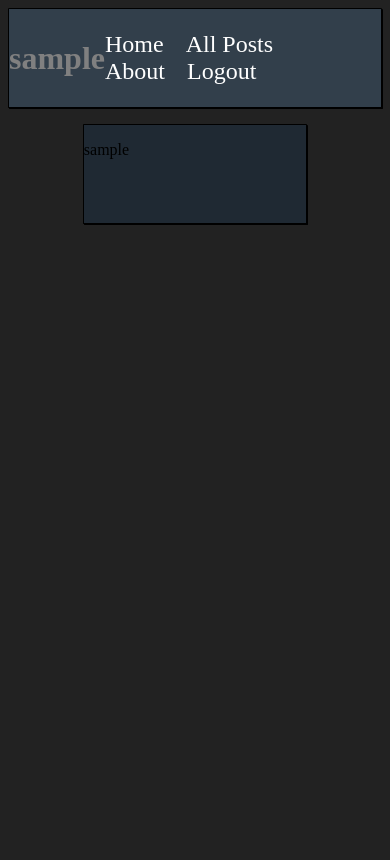
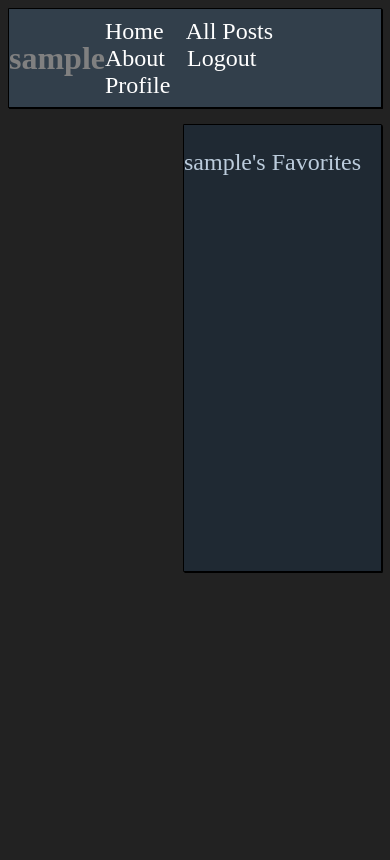
Before and after one commit to JoJar/flask-blog, a Flask app: a page that uses blog/templates/layout.html in a window 390 px wide. Before the commit the page ends 225 px from the top, so only its background shows below. Run offline with Flask 2, Linux system fonts and the light colour scheme; the visitor is signed in with stand-in values (Sample User, id 1); data comes from the database, SQL or seed files in the repository; data that the repository does not hold is empty.

Commit message:
Changed grid layouts, added some mobile compatibility. Improved several features. Descriptive hovering, overflow and appended ellipsis.

```diff
--- a/blog/routes.py
+++ b/blog/routes.py
@@ -134,13 +134,26 @@ def logout():
 @app.route("/profile/<username>", methods=["GET", "POST"])
 @login_required
 def profile(username):
+    fave_form = FaveForm()
     user = User.query.filter_by(username=username).first()
     if user == None:
         flash('Error, this profile does not exit.')
         return render_template('home.html')
     favourites = Fave.query.filter(Fave.user_id == user.id)
     #favourites = Post.query.filter(Fave.post_id == post.id)
-    return render_template('profile.html', user=user, favourites=favourites)
+    return render_template('profile.html', user=user, favourites=favourites, fave_form=fave_form)
+
+@app.route("/post/<int:post_id>/favourite/remove", methods=["GET", "POST"])
+@login_required
+def remove_fave_profile(post_id):
+    post = Post.query.get_or_404(post_id)
+    form = FaveForm()
+    if form.validate_on_submit():
+        if Fave.query.filter(Fave.user_id==current_user.id, Fave.favourite==post.id).first() != None:
+            Fave.query.filter(Fave.user_id==current_user.id, Fave.favourite==post.id).delete()
+            db.session.commit()
+            flash("Removed %s from %s's favourites" %(post.title, current_user.username))
+            return redirect(f'/profile/{current_user.username}')
 
 @app.route("/post/<int:post_id>/favourite", methods=["GET", "POST"])
 @login_required
@@ -166,3 +179,14 @@ def all_posts():
         return search_results(search)
     posts= Post.query.all()
     return render_template('view-posts.html', posts=posts, form=search)
+
+# Error Page Handling
+
+@app.errorhandler(401)
+def error_401(error):
+    flash("Guest accounts cannot access this feature. Please create an account or log-in.")
+    return redirect(f'/login')
+
+@app.errorhandler(404)
+def error_404(error):
+    return render_template('404.html')
--- /dev/null
+++ b/blog/static/profilestyle.css
@@ -0,0 +1,90 @@
+main {
+    grid-template-columns: 1fr;
+    grid-row: 2/-1;
+    justify-items: center;
+}
+
+.wrapper {
+    height: 100vh;
+    grid-template-rows: repeat(5, 100px);
+    grid-row-gap: 1em;
+}
+
+.usernameProfile {
+    grid-row: 1;
+    grid-column: 1;
+    font-size: 32px;
+    color: white;
+}
+
+.favourited {
+    grid-row: 1;
+    grid-column: 1;
+    font-size: 24px;
+    text-align: center;
+}
+
+.showfavs {
+    display: grid;
+    grid-template-columns: 1fr 20px;
+    grid-auto-rows: min-content;
+
+    color: #BCCCDC;
+    line-break: strict;
+    word-break: break-word;
+    word-wrap: break-word;
+    hyphens: auto;
+    align-items: center;
+}
+
+#eachpost {
+    grid-column: 1;
+    padding: 0.5em;
+    text-align: center;
+}
+
+.postlnk {
+    font-weight: bold;
+    color: white;
+    text-decoration: none;
+}
+
+.postlnk:hover {
+    color: #673AB7;
+}
+
+#submit_favorite {
+    background-image: url('img/favorite-minus.png');
+    grid-column: 2;
+    background-size: cover;
+    background-color: rgba(50, 63, 75, 0.1);
+    height: 20px;
+    width: 20px;
+    cursor: pointer;
+    border-color: #3d4c5a;
+    position: relative;
+}
+/*
+When hovering over the submit button a box describing the button function is displayed.
+This code was adapted from W3Schools tooltip segment
+Accessed: 01/03/2021
+URL: https://www.w3schools.com/css/css_tooltip.asp
+*/
+#describetext {
+    visibility: hidden;
+    width: fit-content;
+    background-color: black;
+    color: #fff;
+    text-align: center;
+    border-radius: 6px;
+    padding: 0.3em;
+    margin-left: 0.5em;
+    font-size: 12px;
+    position: absolute;
+}
+
+#submit_favorite:hover~#describetext {
+    visibility: visible;
+}
+
+/* end reference */
--- a/blog/static/style.css
+++ b/blog/static/style.css
@@ -81,5 +81,27 @@ header {
 }
 
 .flashes {
+    grid-row: 2;
     list-style-type: none;
 }
+
+@media(max-width: 1000px) {
+    .wrapper {
+        grid-template-columns: 1fr;
+        grid-template-areas: "header" "navi" "main"
+    }
+    main {
+        grid-template-columns: 1fr;
+        grid-template-rows: minmax(100px, auto);
+        grid-row-gap: 0em;
+        grid-template-areas: ".info" "img" ".post"
+    }
+}
+
+@media(max-width: 600px) {
+    .search-form {
+        grid-column: 1;
+        grid-row: 2;
+    }
+
+}
--- a/blog/templates/about.html
+++ b/blog/templates/about.html
@@ -1,6 +1,12 @@
 {% extends 'layout.html' %}
+{% block customcss %}
+<link rel="stylesheet" type=text/css href="{{ url_for('static', filename='aboutstyle.css') }}"/>
+{% endblock %}
 {% block title %} About us {% endblock %}
 {% block header %}<h1>About</h1>{% endblock header %}
 
 {% block feed %}
+<p class="info">
+    My Name is Josh, I graduated from Cardiff University with a Second Class Honours, Upper division in History in 2019. I was furloughed from my job in April of 2020 and decided to turn my lifelong hobby into a career by applying for a Computing MSc at Cardiff University.
+</p>
 {% endblock %}
--- a/blog/templates/home.html
+++ b/blog/templates/home.html
@@ -18,7 +18,7 @@
     {% else %}
     <li class="greeting"> Hello, <i>Guest</i>! </li>
     {% endif %}
-    <p class="info"> Be sure to check out my three most recent blog posts!
+    <p class="info"> Be sure to check out my three most recent blog posts or use the search function at the top of the page to find a specific blog or read the post descriptions
     </p>
 
     {% for post in posts %}
--- a/blog/templates/layout.html
+++ b/blog/templates/layout.html
@@ -22,6 +22,7 @@
                 <a class="navi" href="{{ url_for('about') }}">About</a>
                 {% if current_user.is_authenticated %}
                 <a class="navi" href="{{ url_for('logout') }}">Logout</a>
+                <a class="navi" href="{{ url_for('profile', username=current_user.username) }}">Profile</a>
                 {% else %}
                 <a class="navi" href="{{ url_for('login') }}">Login</a><span id="slash">/</span><a class="navi" href="{{ url_for('register') }}">Register</a>
                 {% endif %}
@@ -46,9 +47,6 @@
         </div>
     </div>
 
-    <aside>
-    </aside>
-
     <main>
         {% block feed %}
         {% endblock %}
--- a/blog/templates/post.html
+++ b/blog/templates/post.html
@@ -21,6 +21,7 @@
         <form method="POST" action="{{ url_for('upvote', post_id=post.id) }}">
             {{ vote_form.hidden_tag() }}
             {{ vote_form.submit_upvote() }}
+            <span class="describetext">Upvote '{{ post.title }}'</span>
         </form>
         {% for vote in votes %}
         {% if loop.last %}
@@ -34,11 +35,14 @@
         <form method="POST" action="{{ url_for('downvote', post_id=post.id) }}">
             {{ vote_form.hidden_tag() }}
             {{ vote_form.submit_downvote() }}
+            <span class="describetext">Downvote '{{ post.title }}'</span>
         </form>
 
         <form method="POST" action="{{ url_for('add_fave', post_id=post.id) }}">
             {{ fave_form.hidden_tag() }}
             {{ fave_form.submit_favorite() }}
+
+            <span class="describetext">Add/Remove '{{ post.title }}' from Favorites</span>
         </form>
 </div>
 <div class="showcomments">
--- a/blog/templates/profile.html
+++ b/blog/templates/profile.html
@@ -1,4 +1,7 @@
 {% extends 'layout.html' %}
+{% block customcss %}
+<link rel="stylesheet" type=text/css href="{{ url_for('static', filename='profilestyle.css') }}"/>
+{% endblock %}
 {% block header %}
 <h1> {{ user.username }} </h1>
 {% endblock %}
@@ -6,13 +9,22 @@
 {{ user.username }}'s profile
 {% endblock %}
 {% block feed %}
-<p>{{ user.username }}</p>
+<div class="showfavs">
+<p class="favourited">{{ user.username }}'s Favorites</p>
 {% for post in favourites %}
-        <p> <a href="{{ url_for('post', post_id=post.id) }}"></a></p>
+        <p id="eachpost" id= '{{ post.user.username }}'>
+            <a class="postlnk" href="{{ url_for('post', post_id=post.post.id) }}">"{{ post.post.title }}"</a>
+        </p>
 
-        <p class="title" id= '{{ post.user.username }}'>
-            <a href="{{ url_for('post', post_id=post.id) }}">"{{ post.post.title }}"</a>&nbsp
-            by {{ post.user.username }}
-        </p>
+        {% if current_user.username == user.username %}
+        <form method="POST" action="{{ url_for('remove_fave_profile', post_id=post.post.id) }}">
+            {{ fave_form.hidden_tag() }}
+            {{ fave_form.submit_favorite() }}
+            <span id="describetext">Remove '{{ post.post.title }}'</span>
+        </form>
+        {% endif %}
+
+
     {% endfor %}
+</div>
 {% endblock %}
```
Also changed, not shown: blog/static/aboutstyle.css (added, +25 -0 lines), blog/static/errorhandles.css (added, +26 -0 lines), blog/static/formstyle.css (+9 -0 lines), blog/static/homestyle.css (+49 -0 lines), blog/static/poststyle.css (+42 -10 lines), blog/static/registerstyle.css (+7 -0 lines), blog/templates/404.html (added, +11 -0 lines), blog/static/img/favorite-minus.png (added), blog/static/loginstyle.css (added).
